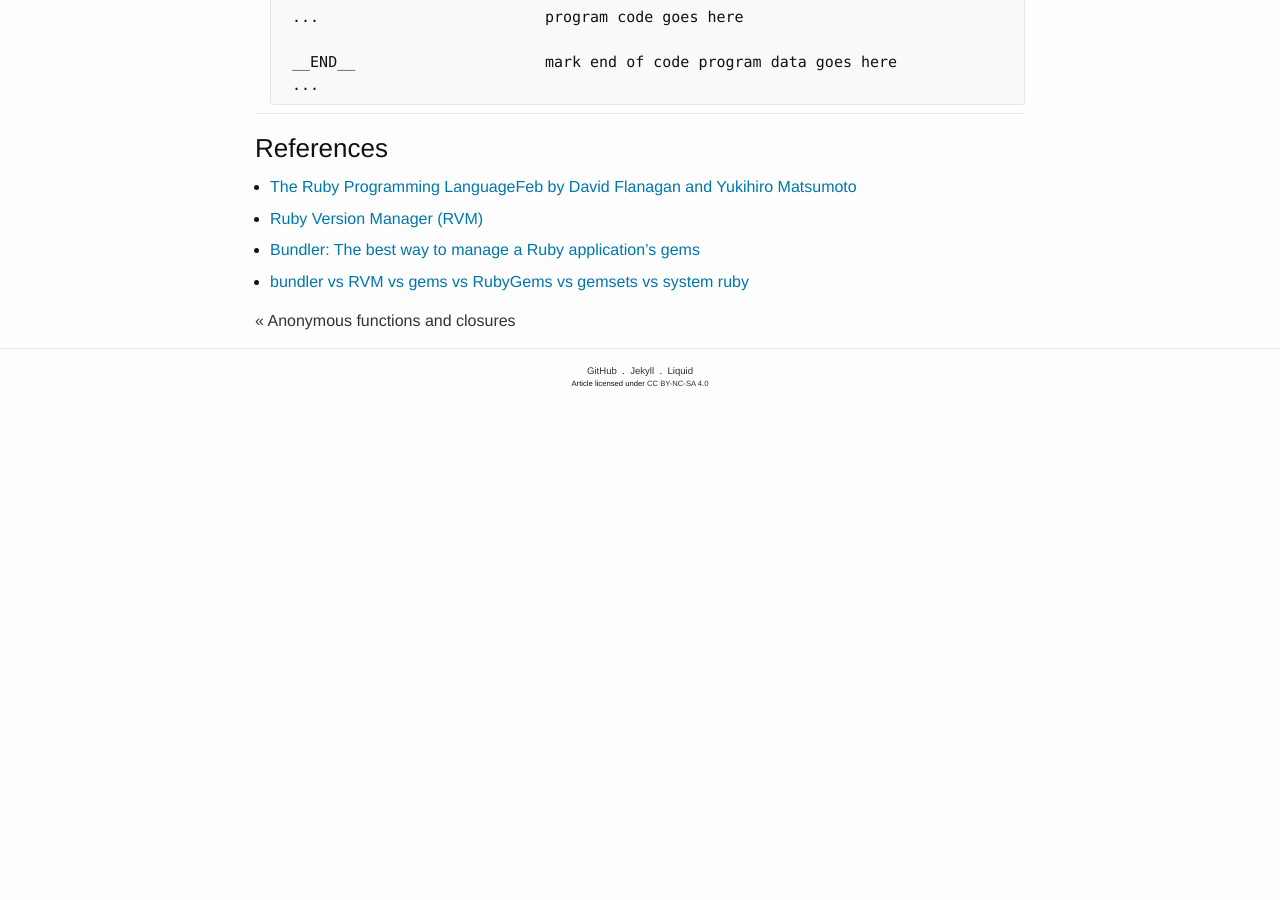
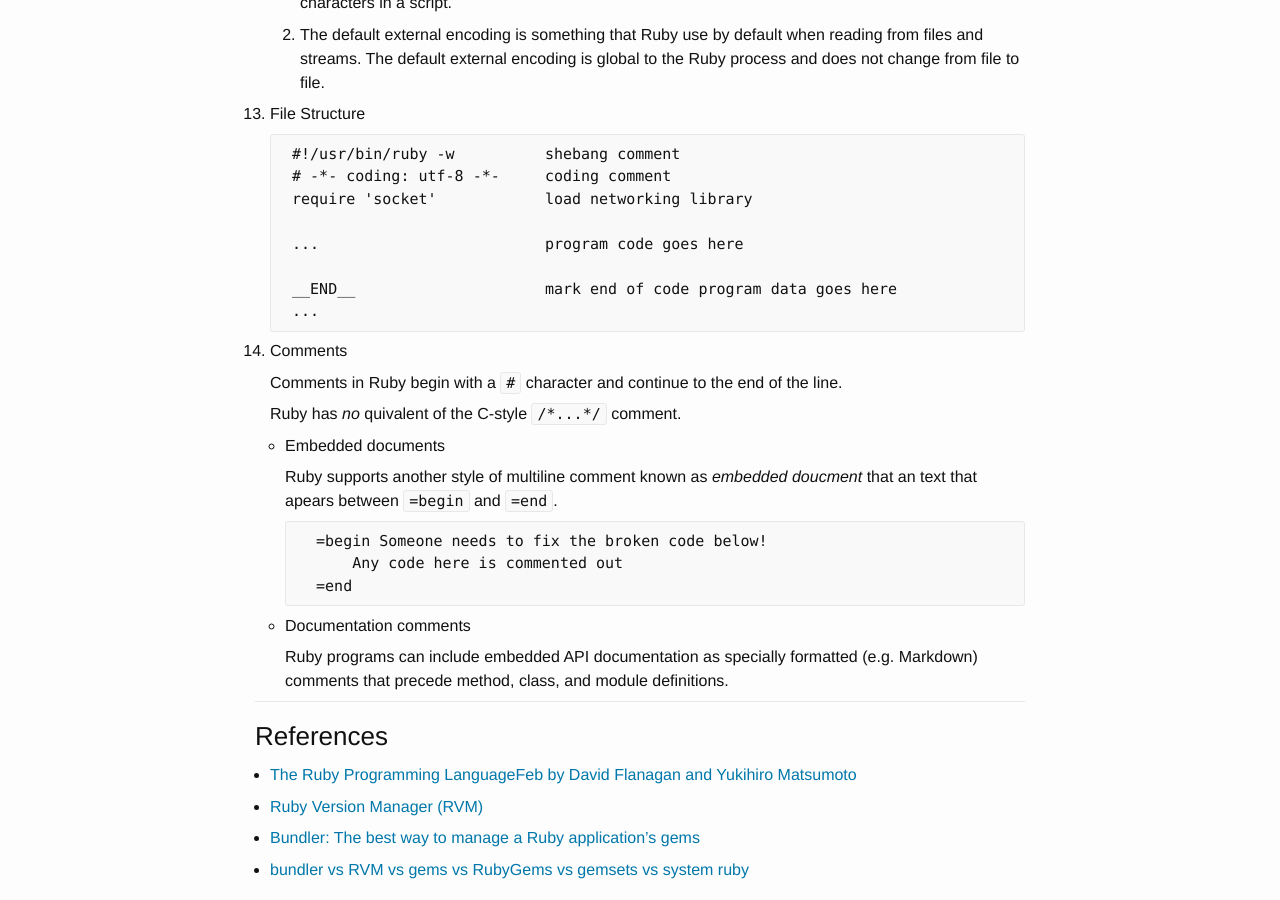
Before and after one commit to ousiax/ousiax.github.io, a Jekyll site: the page built from _posts/2016-04-04-ruby-notes-overview.md, in a window 1280 px wide and 900 px high, scrolled down 3513 px. Built offline with Jekyll 4.4.1, drawn with Linux system fonts in a browser that asks for light colours; comment, search, counter and statistics services are not loaded; before the commit the page ends 3918 px from its top, so only the background shows below that; some of the changed text lies outside the part shown.

Commit message:
Rename 2016-04-04-ruby-notes.md -> 2016-04-04-ruby-notes-overview.md

```diff
--- a/_posts/2016-04-04-ruby-notes.md
+++ b/_posts/2016-04-04-ruby-notes-overview.md
@@ -91,6 +91,16 @@
 
 1. Classes and Modules
 
+    * `.`, `::`, `#`
+
+        Normally, you can separate a class or module name from a method name with a period `.`. If a class defines a class method and an instance method by the same name, you must instead use `::` to refer to the class method or `#` to refer to the instance method.
+
+            ri Array
+            ri Array.sort
+            ri Hash#each
+            ri Math::sqrt
+
+
     * ***Class***
 
             class Sequence
@@ -172,6 +182,24 @@
         __END__                     mark end of code program data goes here
         ...
 
+1. Comments
+
+    Comments in Ruby begin with a `#` character and continue to the end of the line.
+
+    Ruby has *no* quivalent of the C-style `/*...*/` comment.
+
+    * **Embedded documents**
+
+        Ruby supports another style of multiline comment known as ***embedded doucment*** that an text that apears between `=begin` and `=end`.
+
+            =begin Someone needs to fix the broken code below!
+                Any code here is commented out
+            =end
+
+    * **Documentation comments**
+
+        Ruby programs can include embedded API documentation as specially formatted (e.g. Markdown) comments that precede method, class, and module definitions.
+
 * * *
 
 ### References
```
Also changed, not shown: other parts of _posts/2016-04-04-ruby-notes-overview.md (+1 -1 lines).
